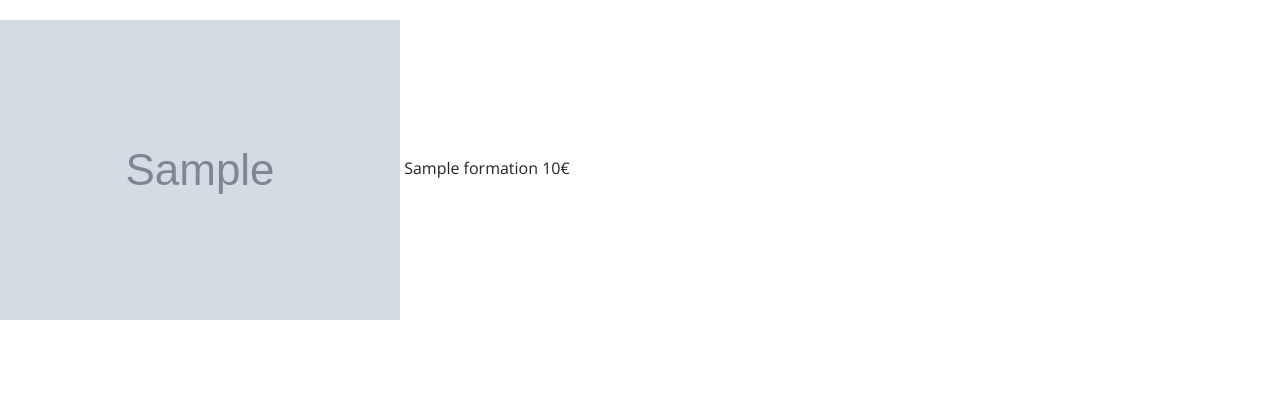
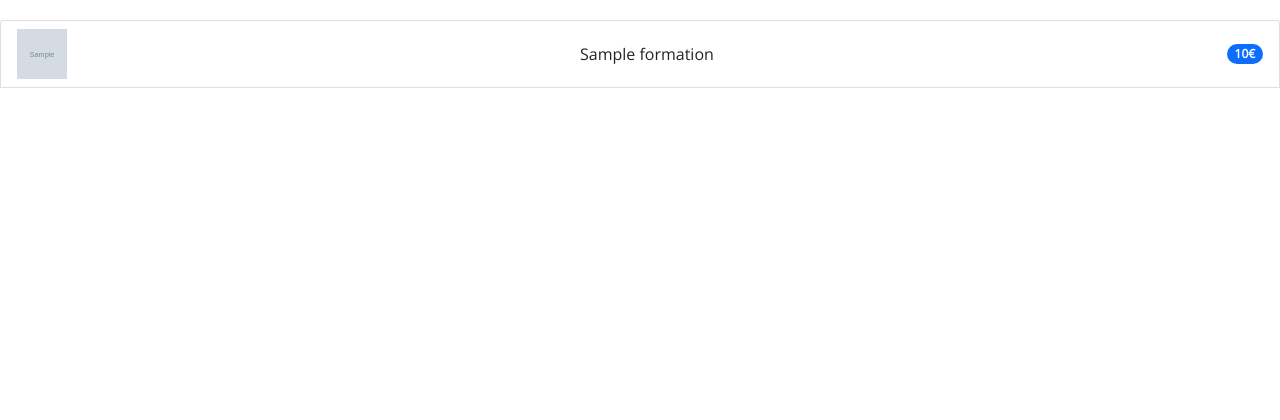
Before and after one commit to Marc-CHANTERANNE/plateformeFormation, a Symfony app: template templates/formation/index.html.twig in a window 1280 px wide. Shown: the part 71-491 px from the top of the page. Run offline with Twig, Linux system fonts and the light colour scheme; the template is opened without the code that fills it: most values are stand-ins (such as "Sample title", 1, 10 or a date in 2020); grey boxes marked "Sample" are stand-in pictures; some libraries are stand-ins or nearby versions.

Commit message:
Mise en page sommaire des formations

```diff
--- a/public/css/style.css
+++ b/public/css/style.css
@@ -170,3 +170,10 @@ legend{
     font-weight: bold;
     font-size: 18px !important;
 }
+
+/*************** LISTE DES FORMATIONS *****************/
+
+.listeFormation img{
+    width: 50px;
+    height: 50px;
+}
--- a/templates/formation/index.html.twig
+++ b/templates/formation/index.html.twig
@@ -5,10 +5,12 @@
 {% block body %}
     {% include "nav.html.twig" %}
 
+<ul class="list-group">
     {% for formation in formations %}
-        <img src="{{ asset('/formationsImg/')}}{{ formation.icon }}"  alt="">
-        {{ formation.formationName }}
-        {{ formation.price }}€
+        <li class="list-group-item d-flex justify-content-between align-items-center listeFormation">
+            <img src="{{ asset('/formationsImg/')}}{{ formation.icon }}"  alt="">{{ formation.formationName }}
+            <span class="badge bg-primary rounded-pill">{{ formation.price }}€</span>
+        </li>
     {% endfor %}
 
     {% include "footer.html.twig" %}
```
